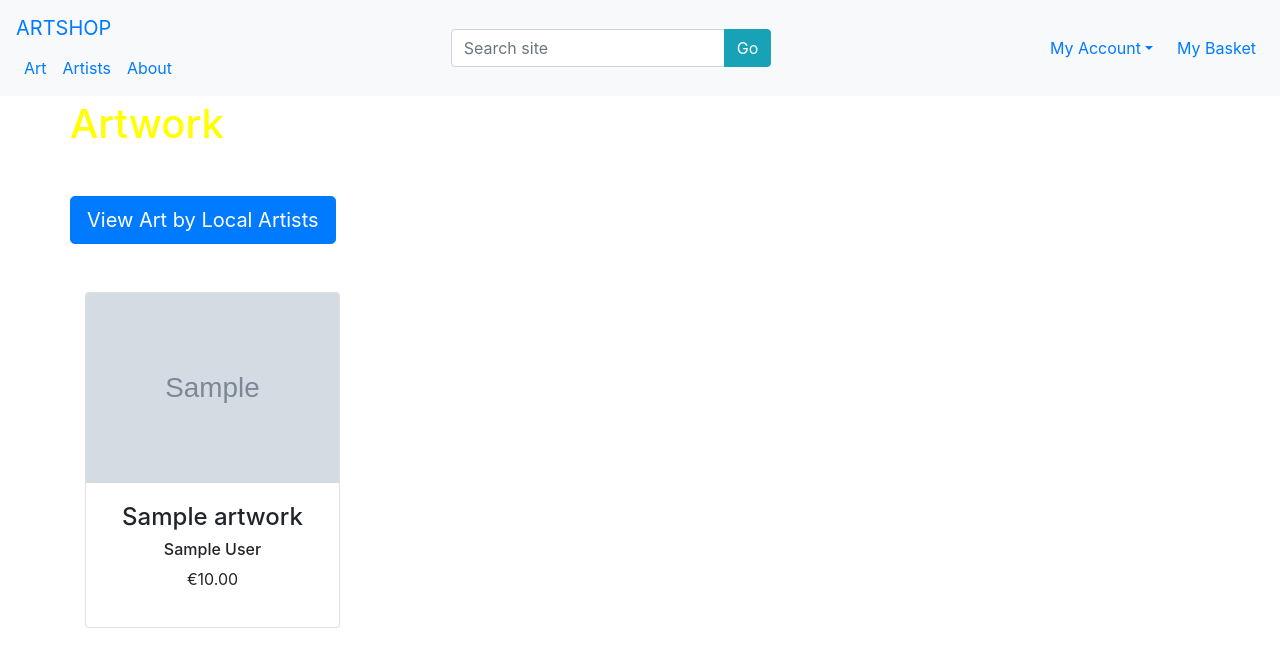
After one commit to SiobhanP1/art-shop-ecommerce-store, a Django app: page /artwork/ in a window 1280 px wide. The commit adds this page. Shown: the top 667 px of the page. Run offline with Django 3.2, Linux system fonts and the light colour scheme; tables that the repository leaves empty hold one stand-in row (values such as "Sample post"); grey boxes marked "Sample" are stand-in pictures.

Commit message:
Create and add basic html to all_artwork page

```diff
--- a/home/templates/home/index.html
+++ b/home/templates/home/index.html
@@ -8,7 +8,7 @@
             <h1 class="">Local Artists Digital Gallery</h1>
             <div class="my-5">
                 <h4>
-                    <a class="btn btn-primary btn-lg" href="">View Art by Local Artists</a>
+                    <a class="btn btn-primary btn-lg" href="{% url 'all_artwork' %}">View Art by Local Artists</a>
                 </h4>
             </div>
         </div>
--- /dev/null
+++ b/products/templates/products/all_artwork.html
@@ -0,0 +1,44 @@
+{% extends 'base.html' %}
+{% load static %}
+
+{% block content %}
+<section class="container header-container h-100">
+    <div class="row h-100 mt-100">
+        <div>
+            <h1 class="">Artwork</h1>
+            <div class="my-5">
+                <h4>
+                    <a class="btn btn-primary btn-lg" href="">View Art by Local Artists</a>
+                </h4>
+            </div>
+        </div>
+    </div>
+</section>
+<section class="container results-container">
+    <div class="row">
+        {% for artwork in all_artwork %}
+        <div class="col-12 col-lg-2 col-xl-3">
+            <div class="card h-100">
+                {% if artwork.image %}
+                    <a href="">
+                        <img class="card-img-top img-fluid" src="{{ artwork.image.url }}" alt="{{ artwork.title }}">
+                    </a>
+                {% else %}
+
+                {% endif %}
+                <div class="card-body text-center">
+                    <h4>{{ artwork.title }}</h4>
+                    <div>
+                        <h6>{{ artwork.artist }}</h6>
+                    </div>
+                    <div>
+                        <p>€{{ artwork.price }}</p>
+                    </div>
+                </div>
+            </div>
+        </div>
+        {% endfor %}
+    </div>
+
+</section>
+{% endblock %}
--- a/templates/base.html
+++ b/templates/base.html
@@ -54,7 +54,7 @@
                 <div class="text-md-left">
                     <div>
                         <span class="navbar-brand">
-                            <a href="">ARTSHOP</a>
+                            <a href="{% url 'home' %}">ARTSHOP</a>
                         </span>
                         <button class="navbar-toggler" type="button" data-toggle="collapse" data-target="#navbarNavDropdown">
                             <span>Burger Icon</span>
@@ -62,13 +62,13 @@
                         <div class="collapse navbar-collapse" id="navbarNavDropdown">
                             <ul class="navbar-nav">
                                 <li class="nav-item">
-                                    <a href="nav-link">Art</a>
+                                    <a class="nav-link" href="{% url 'all_artwork' %}">Art</a>
                                 </li>
                                 <li class="nav-item">
-                                    <a href="nav-link">Artists</a>
+                                    <a class="nav-link" href="">Artists</a>
                                 </li>
                                 <li class="nav-item">
-                                    <a href="nav-link">About</a>
+                                    <a class="nav-link" href="">About</a>
                                 </li>
                             </ul>
                         </div>
```
